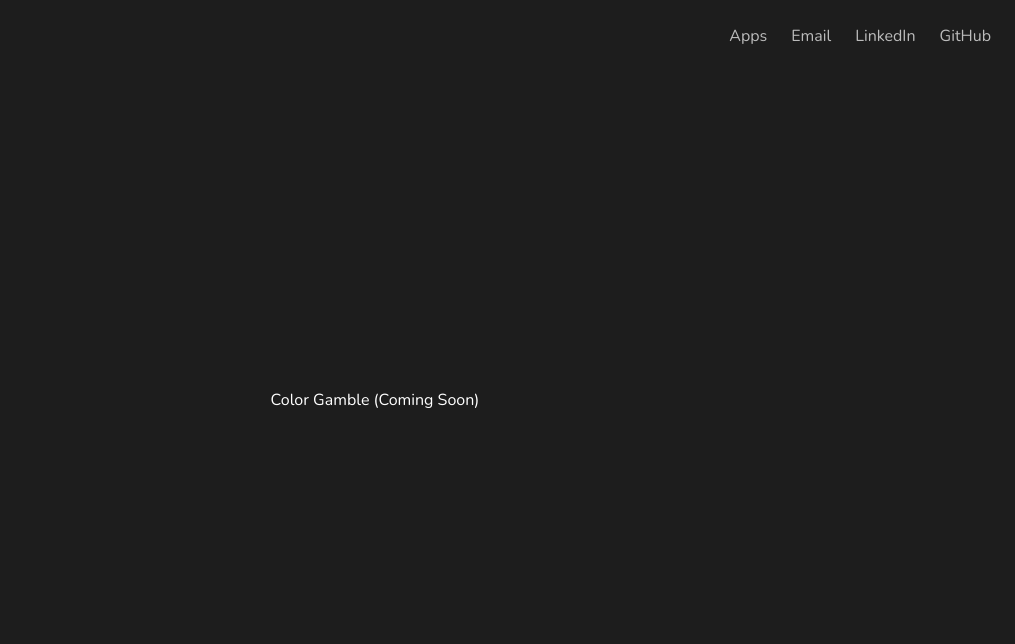
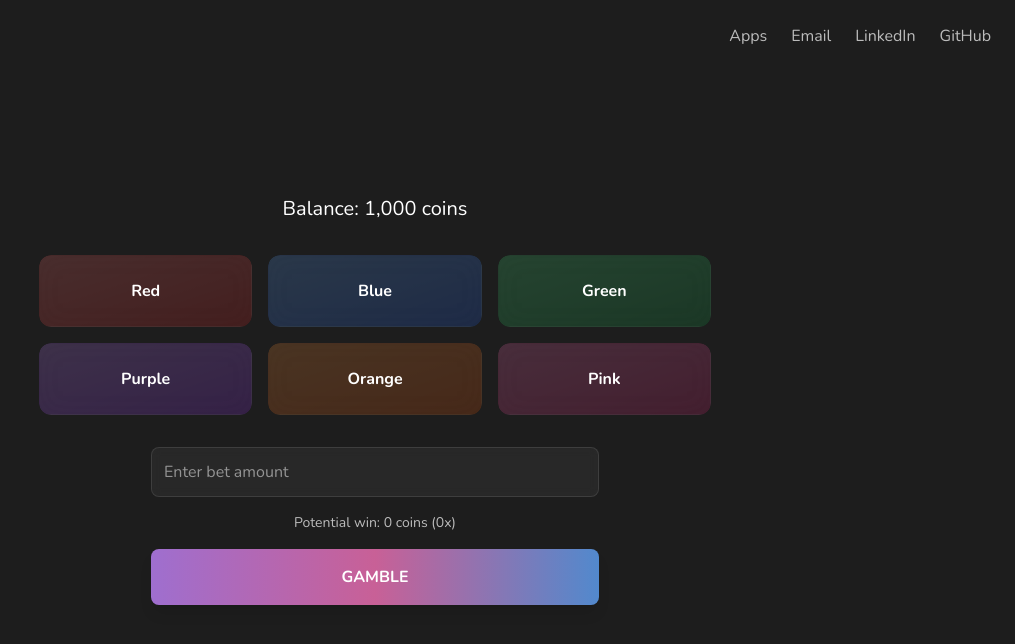
Before and after one commit to jdleo/jdleo-me-latest, a Next.js app: page /apps/gamble in a window 1280 px wide. Shown: the top 644 px of the page, without its empty margins (265-1280 px from the left). Built offline with nearby package versions, Linux system fonts and the light colour scheme.

Commit message:
add gamble game

```diff
--- a/src/app/apps/gamble/page.tsx
+++ b/src/app/apps/gamble/page.tsx
@@ -2,8 +2,93 @@
 
 import Link from 'next/link';
 import { strings } from '../../constants/strings';
+import { useState } from 'react';
+
+type Color = {
+    id: string;
+    name: string;
+    gradient: string;
+};
+
+const COLORS: Color[] = [
+    { id: 'red', name: 'Red', gradient: 'from-red-400 to-red-600' },
+    { id: 'blue', name: 'Blue', gradient: 'from-blue-400 to-blue-600' },
+    { id: 'green', name: 'Green', gradient: 'from-green-400 to-green-600' },
+    { id: 'purple', name: 'Purple', gradient: 'from-purple-400 to-purple-600' },
+    { id: 'orange', name: 'Orange', gradient: 'from-orange-400 to-orange-600' },
+    { id: 'pink', name: 'Pink', gradient: 'from-pink-400 to-pink-600' },
+];
 
 export default function Gamble() {
+    const [balance, setBalance] = useState(1000); // start with 1000 coins
+    const [selectedColors, setSelectedColors] = useState<string[]>([]);
+    const [betAmount, setBetAmount] = useState<number>(0);
+    const [isSpinning, setIsSpinning] = useState(false);
+    const [result, setResult] = useState<{ won: boolean; amount: number; color: string } | null>(null);
+    const [error, setError] = useState<string | null>(null);
+
+    const multiplier = selectedColors.length ? 6 / selectedColors.length : 0;
+    const potentialWin = betAmount * multiplier;
+
+    const handleColorSelect = (colorId: string) => {
+        setError(null);
+        if (selectedColors.includes(colorId)) {
+            setSelectedColors(prev => prev.filter(id => id !== colorId));
+        } else if (selectedColors.length >= 5) {
+            setError("You can't select more than 5 colors");
+            return;
+        } else {
+            setSelectedColors(prev => [...prev, colorId]);
+        }
+    };
+
+    const handleBetChange = (value: string) => {
+        setError(null);
+        const amount = Number(value);
+        if (amount > balance) {
+            setError("You don't have enough balance");
+            setBetAmount(0);
+        } else {
+            setBetAmount(amount);
+        }
+    };
+
+    const handleGamble = async () => {
+        if (isSpinning) return;
+        if (!selectedColors.length) {
+            setError('Select at least one color');
+            return;
+        }
+        if (betAmount <= 0) {
+            setError('Enter a valid bet amount');
+            return;
+        }
+        if (betAmount > balance) {
+            setError('Insufficient balance');
+            return;
+        }
+
+        setIsSpinning(true);
+        setError(null);
+
+        // Simulate spin
+        await new Promise(resolve => setTimeout(resolve, 500));
+
+        const winningColor = COLORS[Math.floor(Math.random() * COLORS.length)].id;
+        const won = selectedColors.includes(winningColor);
+
+        if (won) {
+            const winAmount = betAmount * multiplier - betAmount;
+            setBalance(prev => prev + winAmount);
+            setResult({ won: true, amount: winAmount, color: winningColor });
+        } else {
+            setBalance(prev => prev - betAmount);
+            setResult({ won: false, amount: betAmount, color: winningColor });
+        }
+
+        setIsSpinning(false);
+    };
+
     return (
         <div className='flex min-h-screen bg-[#1d1d1d] overflow-hidden'>
             <header className='absolute top-0 right-0 p-4 sm:p-6'>
@@ -33,8 +118,102 @@ export default function Gamble() {
                 </nav>
             </header>
 
-            <main className='flex-1 flex items-center justify-center'>
-                <h1 className='text-white font-nunito'>Color Gamble (Coming Soon)</h1>
+            <main className='flex-1 flex flex-col items-center justify-center gap-6 sm:gap-8 p-4'>
+                <div className='text-white font-nunito text-lg sm:text-xl'>
+                    Balance: {balance.toLocaleString()} coins
+                </div>
+
+                <div className='grid grid-cols-2 sm:grid-cols-3 gap-3 sm:gap-4 max-w-2xl w-full'>
+                    {COLORS.map(color => (
+                        <button
+                            key={color.id}
+                            onClick={() => handleColorSelect(color.id)}
+                            className={`
+                                relative p-4 sm:p-6 rounded-xl overflow-hidden transition-all duration-300
+                                ${
+                                    selectedColors.includes(color.id)
+                                        ? 'scale-105 animate-[selectedGlow_2s_ease-in-out_infinite]'
+                                        : 'scale-100 hover:scale-102'
+                                }
+                            `}
+                        >
+                            <div
+                                className={`
+                                    absolute inset-0 bg-gradient-to-br ${color.gradient}
+                                    ${
+                                        selectedColors.includes(color.id)
+                                            ? 'opacity-40 border-2 border-white/30'
+                                            : 'opacity-20 border border-white/10'
+                                    }
+                                    backdrop-blur-md
+                                `}
+                            />
+                            <div
+                                className={`
+                                    relative text-white font-nunito font-bold
+                                    ${
+                                        selectedColors.includes(color.id)
+                                            ? 'text-base sm:text-lg'
+                                            : 'text-sm sm:text-base'
+                                    }
+                                `}
+                            >
+                                {color.name}
+                            </div>
+                        </button>
+                    ))}
+                </div>
+
+                <div className='flex flex-col items-center gap-3 sm:gap-4 w-full max-w-md'>
+                    <input
+                        type='number'
+                        value={betAmount || ''}
+                        onChange={e => handleBetChange(e.target.value)}
+                        placeholder='Enter bet amount'
+                        className='w-full p-2 sm:p-3 rounded-lg bg-white/5 backdrop-blur-sm border border-white/10
+                                 text-sm sm:text-base text-white font-nunito placeholder:text-white/50
+                                 focus:outline-none focus:border-white/20'
+                    />
+
+                    {error && <div className='text-red-400 font-nunito text-xs sm:text-sm'>{error}</div>}
+
+                    <div className='text-white/70 font-nunito text-xs sm:text-sm'>
+                        Potential win: {potentialWin.toLocaleString()} coins ({multiplier}x)
+                    </div>
+
+                    <button
+                        onClick={handleGamble}
+                        disabled={isSpinning}
+                        className={`
+                            w-full p-3 sm:p-4 rounded-lg font-nunito font-bold text-white text-sm sm:text-base
+                            bg-gradient-to-r from-purple-400/80 via-pink-400/80 to-blue-400/80
+                            backdrop-blur-sm shadow-lg
+                            hover:opacity-90 transition-all duration-300
+                            disabled:opacity-50
+                        `}
+                    >
+                        {isSpinning ? 'Spinning...' : 'GAMBLE'}
+                    </button>
+                </div>
+
+                {result && (
+                    <div
+                        className={`
+                            text-xl sm:text-2xl md:text-3xl font-nunito font-bold text-center
+                            animate-fade-in transition-all duration-300
+                            ${result.won ? 'text-green-400' : 'text-red-400'}
+                        `}
+                    >
+                        <div className={`text-${result.color}-400`}>{result.color.toUpperCase()} was chosen</div>
+                        <div className='mt-2'>
+                            {result.won ? (
+                                <>🎉 You won {result.amount.toLocaleString()} coins! 🎉</>
+                            ) : (
+                                <>😢 You lost {result.amount.toLocaleString()} coins 😢</>
+                            )}
+                        </div>
+                    </div>
+                )}
             </main>
         </div>
     );
--- a/src/app/globals.css
+++ b/src/app/globals.css
@@ -28,6 +28,12 @@ body {
     }
 }
 
+@keyframes selectedGlow {
+  0% { box-shadow: 0 0 20px rgba(255, 255, 255, 0.3); }
+  50% { box-shadow: 0 0 40px rgba(255, 255, 255, 0.5); }
+  100% { box-shadow: 0 0 20px rgba(255, 255, 255, 0.3); }
+}
+
 .animate-blob {
     animation: blob 8s infinite ease-in-out;
 }
```
